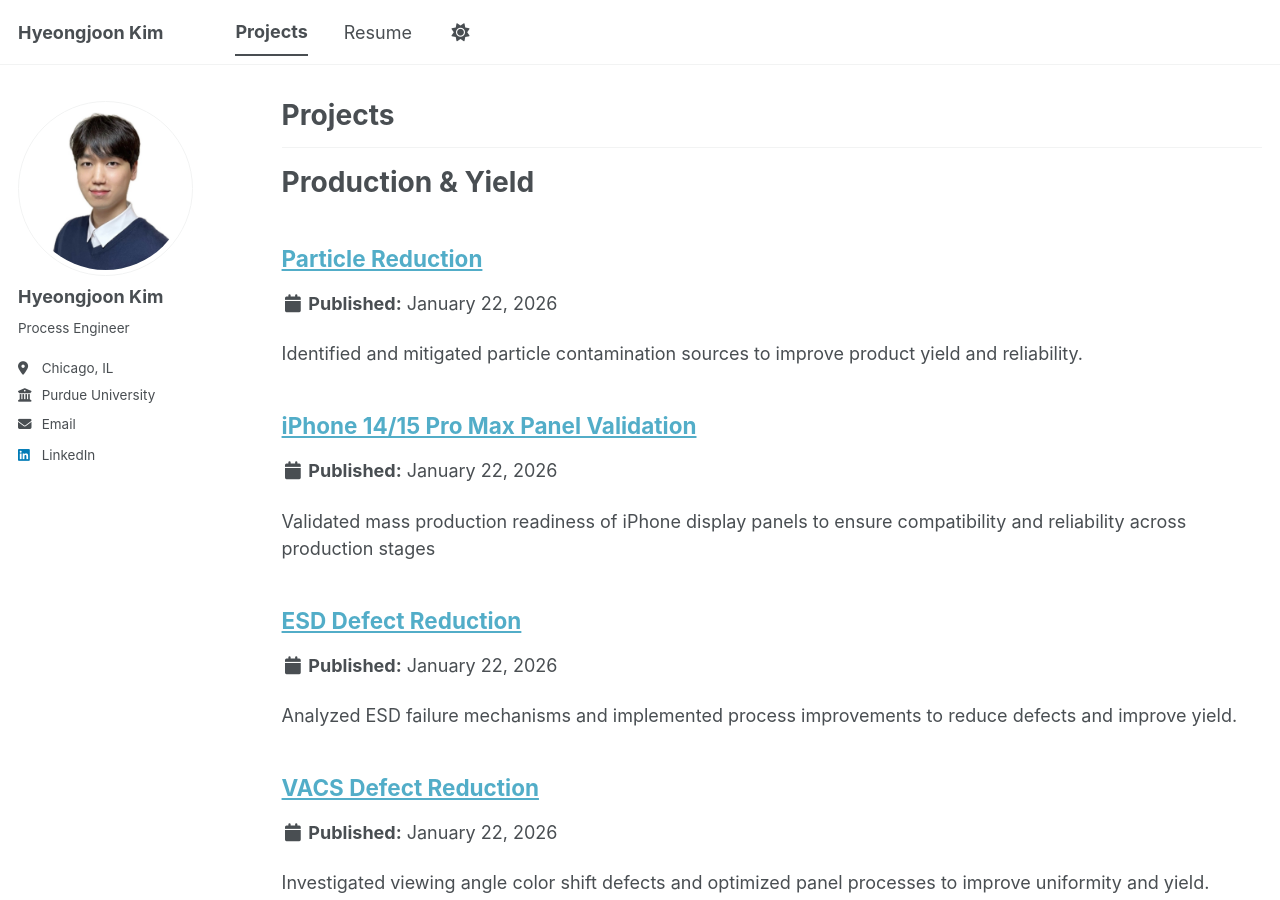
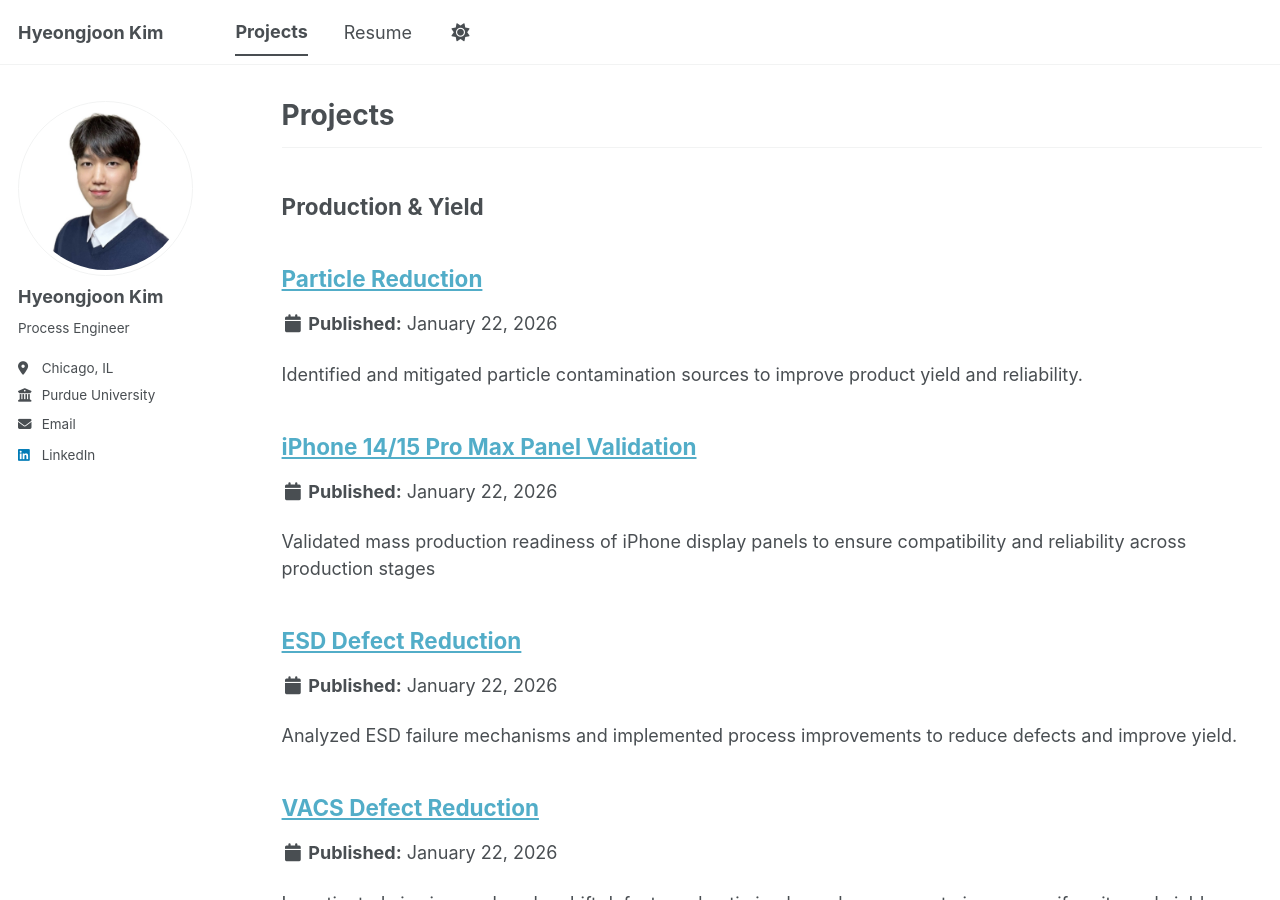
Before and after one commit to joonk1214/joonk1214.github.io, a Jekyll site: the page built from _pages/portfolio.html, in a window 1280 px wide and 900 px high. Built offline with Jekyll 4.4.1, drawn with Linux system fonts in a browser that asks for light colours; a script bundle is joined from its source files by our own code; library files that are not in the unit come from our copies.

Commit message:
Update portfolio.html

```diff
--- a/_pages/portfolio.html
+++ b/_pages/portfolio.html
@@ -8,19 +8,19 @@ author_profile: true
 {% include base_path %}
 
 <hr>
-<h1 style="margin-bottom: 0.3rem;">Production & Yield</h1>
+<h2>Production & Yield</h2>
 {% assign yield_projects = site.portfolio | where: "category", "yield" %}
 {% for post in yield_projects %}
   {% include archive-single.html %}
 {% endfor %}
 <hr>
-<h1 style="margin-bottom: 0.2rem;">Process Development</h1>
+<h2>Process Development</h2>
 {% assign process_projects = site.portfolio | where: "category", "development" %}
 {% for post in process_projects %}
   {% include archive-single.html %}
 {% endfor %}
 <hr>
-<h1 style="margin-bottom: 0.1rem;">Automation</h1>
+<h2>Automation</h2>
 {% assign automation_projects = site.portfolio | where: "category", "automation" %}
 {% for post in automation_projects %}
   {% include archive-single.html %}
```
